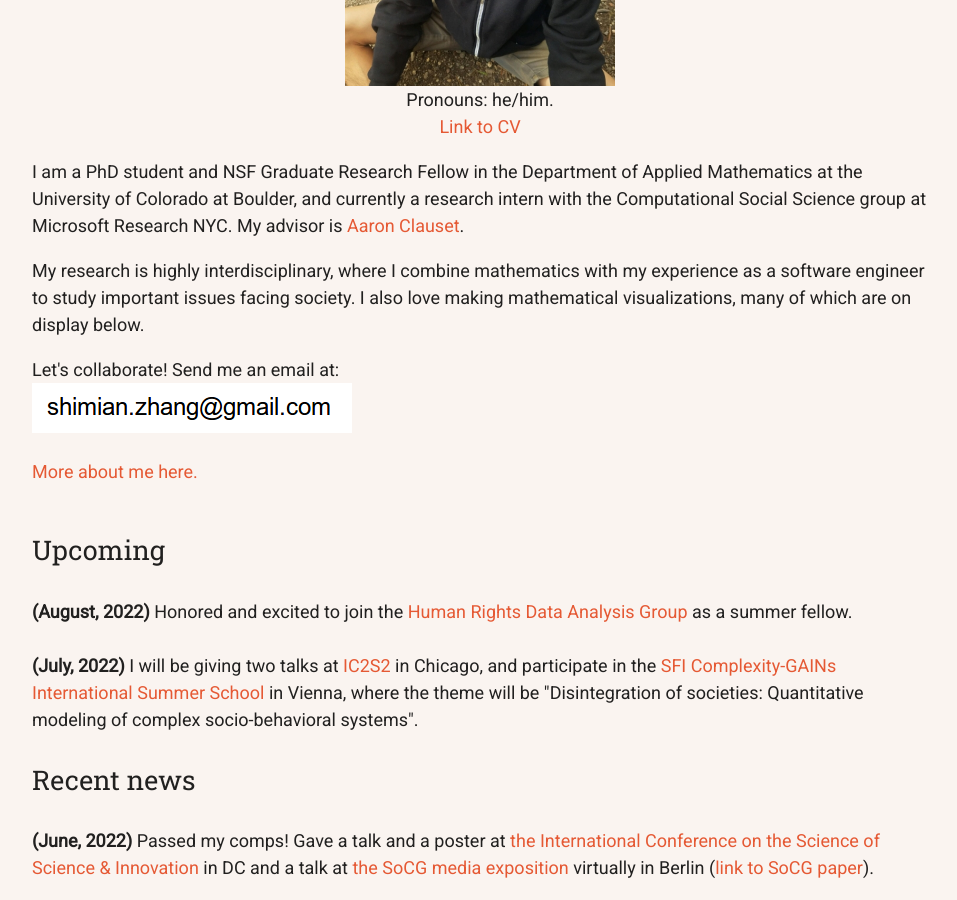
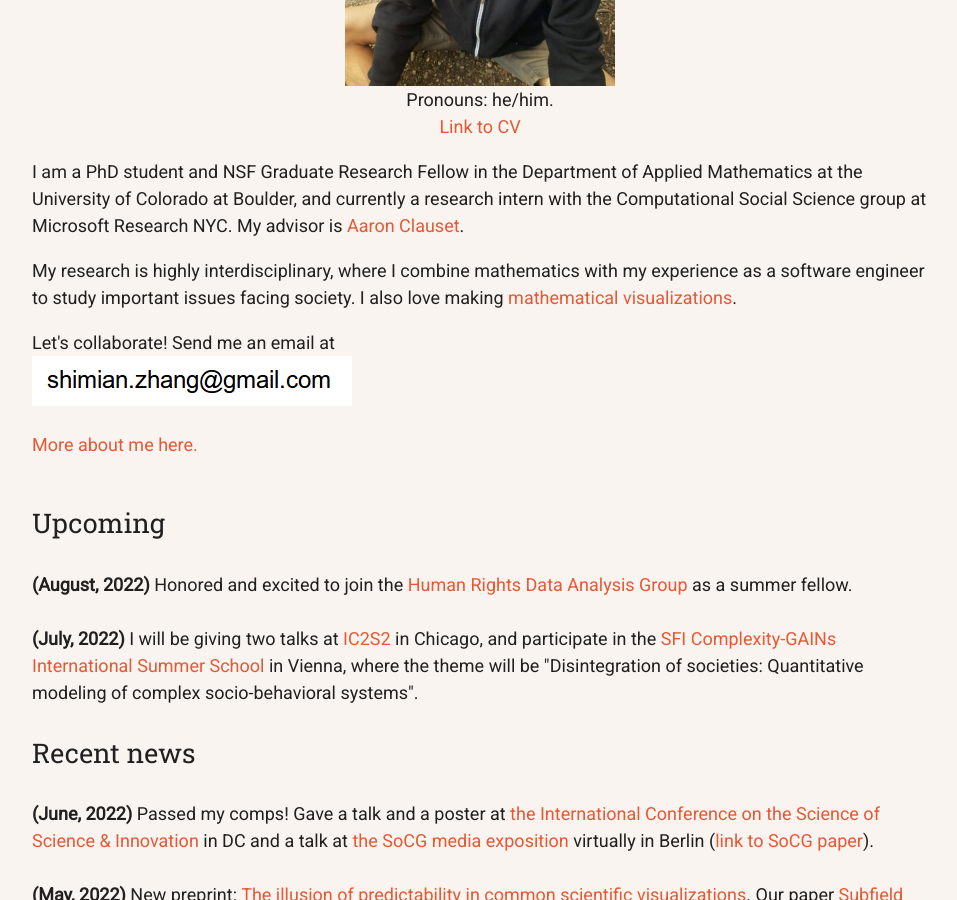
Before and after one commit to samzhang111/samzhang111.github.io, a Jekyll site: the page built from index.html, in a window 1280 px wide and 900 px high, scrolled down 371 px. Shown: the whole window, without its empty margins (160-1117 px from the left). Built offline with Jekyll 4.4.1, drawn with Linux system fonts in a browser that asks for light colours; nearby versions of some CDN libraries.

Commit message:
direct link to viz

```diff
--- a/index.html
+++ b/index.html
@@ -13,10 +13,10 @@
 
     <p>
     My research is highly interdisciplinary, where I combine mathematics with my experience as a software engineer to study important issues facing society.
-    I also love making mathematical visualizations, many of which are on display below.
+    I also love making <a href="/html/viz">mathematical visualizations</a>.
     <p>
     <div>
-        Let's collaborate! Send me an email at:
+        Let's collaborate! Send me an email at
         <div>
             <img alt="my email is shimian dot my last name at gmail.com" src="/images/email.png" />
         </div>
```
